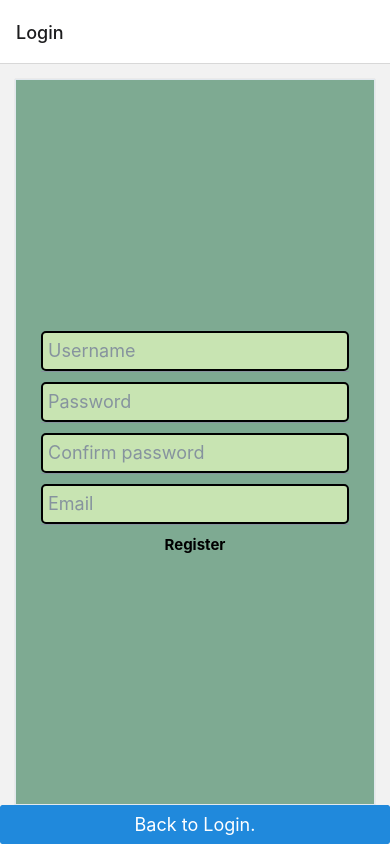
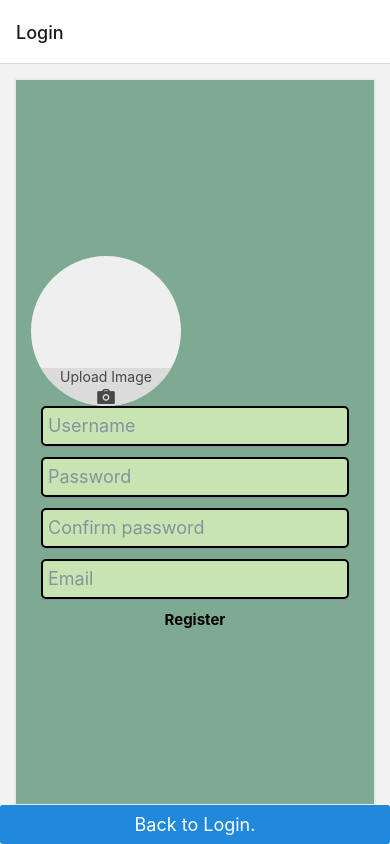
Before and after one commit to eeko1/Chef-Mate-Frontend, a React Native app: screen /Login in a window 390 px wide. Both pictures are taken after a click on the button "No account yet? Register here!". Built offline with nearby package versions, Linux system fonts and the light colour scheme.

Commit message:
profile pic upload started

```diff
--- /dev/null
+++ b/src/components/ImagePicker.tsx
@@ -0,0 +1,55 @@
+import React, {useState, useEffect} from 'react';
+import {
+  Image,
+  View,
+  Platform,
+  TouchableOpacity,
+  Text,
+  StyleSheet,
+} from 'react-native';
+import {AntDesign} from '@expo/vector-icons';
+export default function UploadImage() {
+  const [image, setImage] = useState(null);
+  const addImage = () => {};
+  return (
+    <View style={imageUploaderStyles.container}>
+      {image && (
+        <Image source={{uri: image}} style={{width: 200, height: 200}} />
+      )}
+      <View style={imageUploaderStyles.uploadBtnContainer}>
+        <TouchableOpacity
+          onPress={addImage}
+          style={imageUploaderStyles.uploadBtn}
+        >
+          <Text>{image ? 'Edit' : 'Upload'} Image</Text>
+          <AntDesign name="camera" size={20} color="black" />
+        </TouchableOpacity>
+      </View>
+    </View>
+  );
+}
+const imageUploaderStyles = StyleSheet.create({
+  container: {
+    elevation: 2,
+    height: 150,
+    width: 150,
+    backgroundColor: '#efefef',
+    position: 'relative',
+    borderRadius: 999,
+    overflow: 'hidden',
+  },
+  uploadBtnContainer: {
+    opacity: 0.7,
+    position: 'absolute',
+    right: 0,
+    bottom: 0,
+    backgroundColor: 'lightgrey',
+    width: '100%',
+    height: '25%',
+  },
+  uploadBtn: {
+    display: 'flex',
+    alignItems: 'center',
+    justifyContent: 'center',
+  },
+});
--- a/src/components/RegisterForm.tsx
+++ b/src/components/RegisterForm.tsx
@@ -2,6 +2,7 @@ import {Controller, useForm} from 'react-hook-form';
 import {Card, Input} from '@rneui/base';
 import {Alert, StyleSheet, TouchableOpacity, Text} from 'react-native';
 import {useUser} from '../hooks/apiHooks';
+import UploadImage from './ImagePicker';
 
 const RegisterForm = ({handleToggle}: {handleToggle: () => void}) => {
   const {postUser, getUsernameAvailable, getEmailAvailable} = useUser();
@@ -39,6 +40,7 @@ const RegisterForm = ({handleToggle}: {handleToggle: () => void}) => {
 
   return (
     <Card containerStyle={styles.container}>
+      <UploadImage />
       <Controller
         control={control}
         rules={{
```
